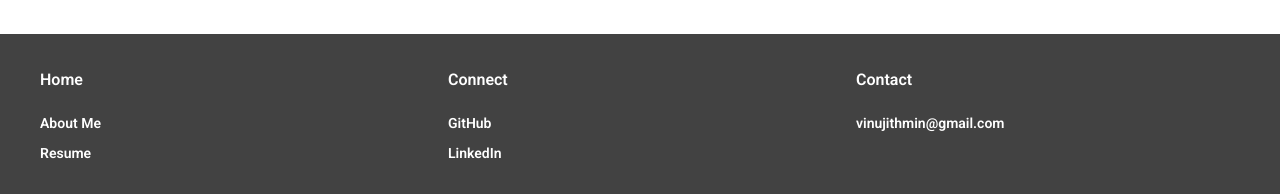
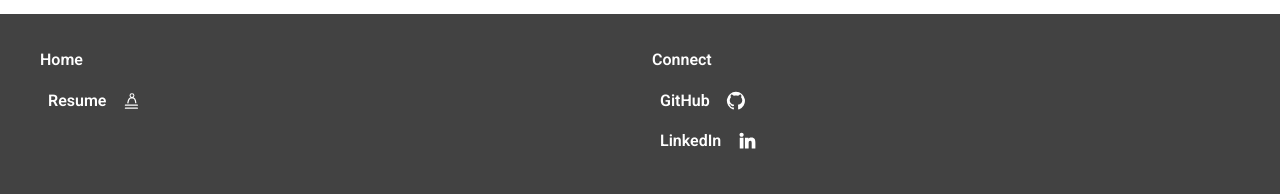
Before and after one commit to the-captain-america/Portfolio-v2, a React (Create React App) app: page / in a window 1280 px wide. Shown: the part 603-797 px from the top of the page. Built offline with nearby package versions, Linux system fonts and the light colour scheme.

Commit message:
add footer stuff | add icons

```diff
--- a/src/common/Footer/Footer.js
+++ b/src/common/Footer/Footer.js
@@ -20,15 +20,32 @@ const Footer = () => {
         <Row>
           <Col>
             <span>Home</span>
-            <FooterInfo text1="About Me" text2="Resume" />
+            <FooterInfo
+              items={[
+                {
+                  label: 'Resume',
+                  icon: 'RESUME',
+                  value: '/Resume',
+                },
+              ]}
+            />
           </Col>
           <Col>
             <span>Connect</span>
-            <FooterInfo text1="GitHub" text2="LinkedIn" />
-          </Col>
-          <Col>
-            <span>Contact</span>
-            <FooterInfo text1="vinujithmin@gmail.com" icon="" />
+            <FooterInfo
+              items={[
+                {
+                  label: 'GitHub',
+                  icon: 'GITHUB',
+                  value: 'https://github.com/vinu-codes',
+                },
+                {
+                  label: 'LinkedIn',
+                  icon: 'LINKED_IN',
+                  value: 'https://www.linkedin.com/in/vinujk/',
+                },
+              ]}
+            />
           </Col>
         </Row>
       </Grid>
--- a/src/common/Footer/FooterInfo.js
+++ b/src/common/Footer/FooterInfo.js
@@ -1,23 +1,88 @@
 import React from 'react'
 import styled from 'styled-components'
+import { Icon } from '@common/Icon'
 
-const FooterContainer = styled.div`
+const IconContainer = styled.div`
+  display: flex;
+  align-items: center;
+  justify-content: center;
+  margin-left: 12px;
+  width: 24px;
+  height: 24px;
+`
+
+const FooterContainer = styled.div.attrs({ className: 'FooterContainer' })`
   display: flex;
   flex-direction: column;
   margin-top: 12px;
+`
+
+const Group = styled.ul`
+  list-style: none;
+  margin: 0;
+  padding: 0;
+`
+
+const ListItem = styled.li`
+  list-style: none;
+  margin: 0;
+  padding: 0;
+  display: flex;
+  align-items: center;
+  padding: 8px;
+  justify-content: flex-start;
+`
+
+const Link = styled.a`
+  text-decoration: none;
+  padding: 0;
+  margin: 0;
+  display: flex;
+  align-items: center;
   span {
+    color: #aeaeae;
+    font-weight: 300;
     display: block;
+    line-height: 24px;
     width: 100%;
-    font-size: 14px;
-    padding-top: 14px;
+    font-size: 16px;
+  }
+
+  &:hover {
+    span {
+      color: #6a6cff;
+    }
+  }
+  &:active {
+    span {
+      color: #6a6cff;
+    }
   }
 `
 
-const FooterInfo = ({ text1, text2, children }) => {
+const FooterInfo = ({ items = [], children }) => {
+  const renderItems = () => {
+    if (!items || !items.length) return null
+    const result = items.map((item) => (
+      <ListItem>
+        <Link className="link" href={item.value} key={item.label}>
+          <span className="info">{item.label}</span>
+          {!!item.icon && (
+            <IconContainer>
+              <Icon name={item.icon} viewBox="0 0 24 24" />
+            </IconContainer>
+          )}
+        </Link>
+      </ListItem>
+    ))
+
+    return <Group>{result}</Group>
+  }
+
   return (
     <FooterContainer>
-      <span>{text1}</span>
-      <span>{text2}</span>
+      {renderItems()}
+      {children}
     </FooterContainer>
   )
 }
--- /dev/null
+++ b/src/common/Icon/icons/Github/index.js
@@ -0,0 +1,24 @@
+/* eslint-disable react/prop-types */
+import React from 'react'
+
+const IconPath = () => {
+  return (
+    <svg width="24px" height="24px" viewBox="0 0 48 48">
+      <title>github</title>
+      <g id="Layer_2" data-name="Layer 2">
+        <g id="invisible_box" data-name="invisible box">
+          <rect width="48" height="48" fill="none" />
+          <rect width="48" height="48" fill="none" />
+        </g>
+        <g id="icons_Q2" data-name="icons Q2">
+          <path
+            fill="white"
+            d="M24,1.9a21.6,21.6,0,0,0-6.8,42.2c1,.2,1.8-.9,1.8-1.8V39.4c-6,1.3-7.9-2.9-7.9-2.9a6.5,6.5,0,0,0-2.2-3.2C6.9,31.9,9,32,9,32a4.3,4.3,0,0,1,3.3,2c1.7,2.9,5.5,2.6,6.7,2.1a5.4,5.4,0,0,1,.5-2.9C12.7,32,9,28,9,22.6A10.7,10.7,0,0,1,11.9,15a6.2,6.2,0,0,1,.3-6.4,8.9,8.9,0,0,1,6.4,2.9,15.1,15.1,0,0,1,5.4-.8,17.1,17.1,0,0,1,5.4.7,9,9,0,0,1,6.4-2.8,6.5,6.5,0,0,1,.4,6.4A10.7,10.7,0,0,1,39,22.6C39,28,35.3,32,28.5,33.2a5.4,5.4,0,0,1,.5,2.9v6.2a1.8,1.8,0,0,0,1.9,1.8A21.7,21.7,0,0,0,24,1.9Z"
+          />
+        </g>
+      </g>
+    </svg>
+  )
+}
+
+export default IconPath
--- /dev/null
+++ b/src/common/Icon/icons/LinkedIn/index.js
@@ -0,0 +1,24 @@
+/* eslint-disable react/prop-types */
+import React from 'react'
+
+const IconPath = (props) => {
+  const { fill = '#fff' } = props
+  return (
+    <svg width="24" height="24" viewBox="0 0 24 24" fill="none">
+      <path
+        d="M7.43681 8.1142H3.60837C3.43846 8.1142 3.30078 8.25194 3.30078 8.42179V20.7209C3.30078 20.8908 3.43846 21.0285 3.60837 21.0285H7.43681C7.60672 21.0285 7.74439 20.8908 7.74439 20.7209V8.42179C7.74439 8.25194 7.60672 8.1142 7.43681 8.1142Z"
+        fill={fill}
+      />
+      <path
+        d="M5.52378 2C4.13094 2 2.9978 3.13191 2.9978 4.52321C2.9978 5.91513 4.13094 7.04747 5.52378 7.04747C6.91551 7.04747 8.04773 5.91507 8.04773 4.52321C8.04779 3.13191 6.91551 2 5.52378 2Z"
+        fill={fill}
+      />
+      <path
+        d="M17.1748 7.80847C15.6372 7.80847 14.5005 8.46948 13.8111 9.22055V8.42174C13.8111 8.25189 13.6734 8.11415 13.5035 8.11415H9.83713C9.66722 8.11415 9.52954 8.25189 9.52954 8.42174V20.7209C9.52954 20.8908 9.66722 21.0285 9.83713 21.0285H13.6572C13.8271 21.0285 13.9648 20.8908 13.9648 20.7209V14.6357C13.9648 12.5851 14.5218 11.7862 15.9512 11.7862C17.508 11.7862 17.6317 13.0669 17.6317 14.7412V20.7209C17.6317 20.8908 17.7694 21.0285 17.9393 21.0285H21.7608C21.9307 21.0285 22.0683 20.8908 22.0683 20.7209V13.9746C22.0683 10.9255 21.4869 7.80847 17.1748 7.80847Z"
+        fill={fill}
+      />
+    </svg>
+  )
+}
+
+export default IconPath
--- a/src/common/Icon/icons/Resume/index.js
+++ b/src/common/Icon/icons/Resume/index.js
@@ -0,0 +1,33 @@
+/* eslint-disable react/prop-types */
+import React from 'react'
+
+const IconPath = (props) => {
+  const { stroke = '#fff' } = props
+  return (
+    <svg width="24" height="24" viewBox="0 0 24 24" fill="none">
+      <svg width="24" height="24" viewBox="0 0 178 178" fill="none">
+        <path
+          d="M30 126.123H137.123M30 152.655H137.123"
+          stroke={stroke}
+          strokeWidth="10"
+          strokeLinecap="round"
+        />
+        <path
+          d="M52.5522 104.897C53.2155 101.249 57.1953 61.7828 86.0489 59.7929C99.3149 59.7929 119.877 65.4972 122.53 104.234"
+          stroke={stroke}
+          strokeWidth="11"
+          strokeLinecap="round"
+        />
+        <circle
+          cx="88.7021"
+          cy="40.8889"
+          r="17.3889"
+          stroke={stroke}
+          strokeWidth="9"
+        />
+      </svg>
+    </svg>
+  )
+}
+
+export default IconPath
--- a/src/common/Icon/icons/index.js
+++ b/src/common/Icon/icons/index.js
@@ -5,6 +5,20 @@ import CHEVRON from './Chevron'
 import SAD from './Sad'
 import SMILE from './Smile'
 import CLOSE from './Close'
+import LINKED_IN from './LinkedIn'
+import RESUME from './Resume'
 import MENU from './Menu'
+import GITHUB from './Github'
 
-export { SAD, CLOSE, SMILE, CHECKBOX_FILLED, CHECKBOX, CHEVRON, MENU }
+export {
+  SAD,
+  GITHUB,
+  RESUME,
+  CLOSE,
+  SMILE,
+  CHECKBOX_FILLED,
+  CHECKBOX,
+  CHEVRON,
+  MENU,
+  LINKED_IN,
+}
--- a/src/common/Main/Main.js
+++ b/src/common/Main/Main.js
@@ -15,7 +15,7 @@ const Subtitle = styled.div`
   max-width: 600px;
   h3.subtitle {
     margin: 0;
-    color: #6e93e8;
+    color: #6a6cff;
     font-weight: 600;
     line-height: 24px;
     text-align: center;
```
